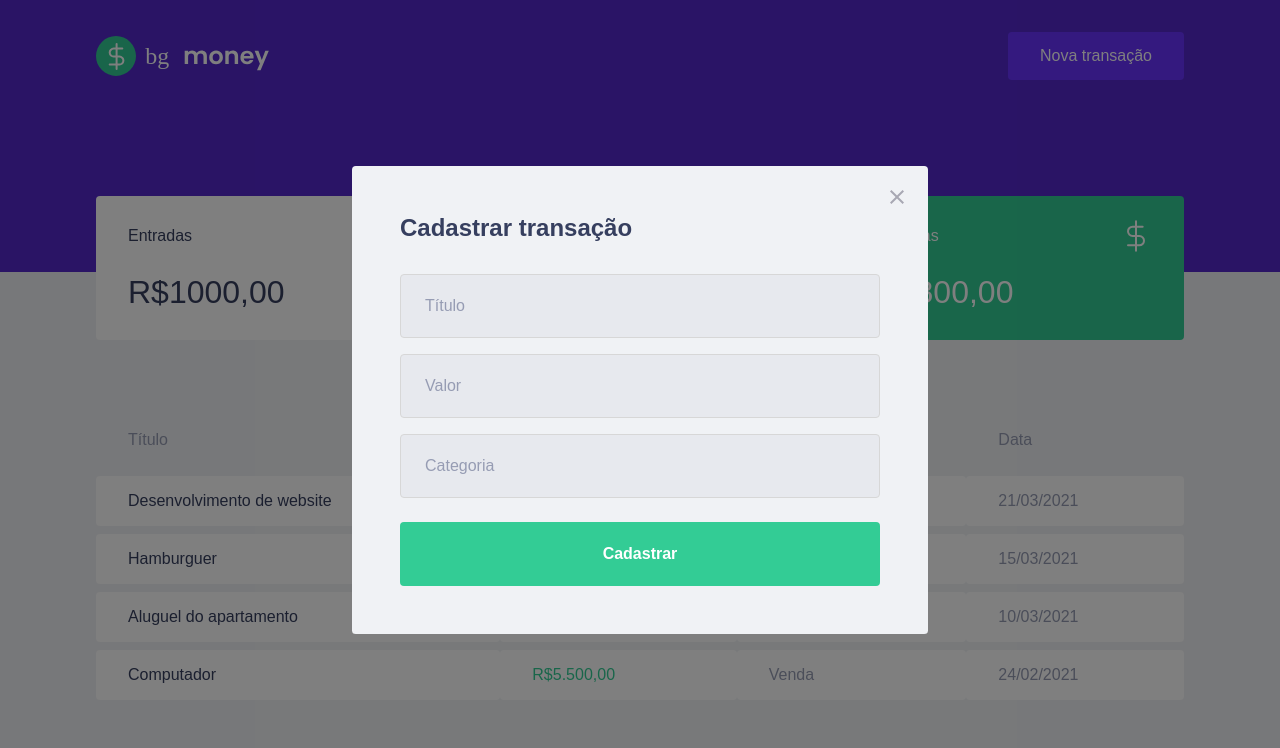
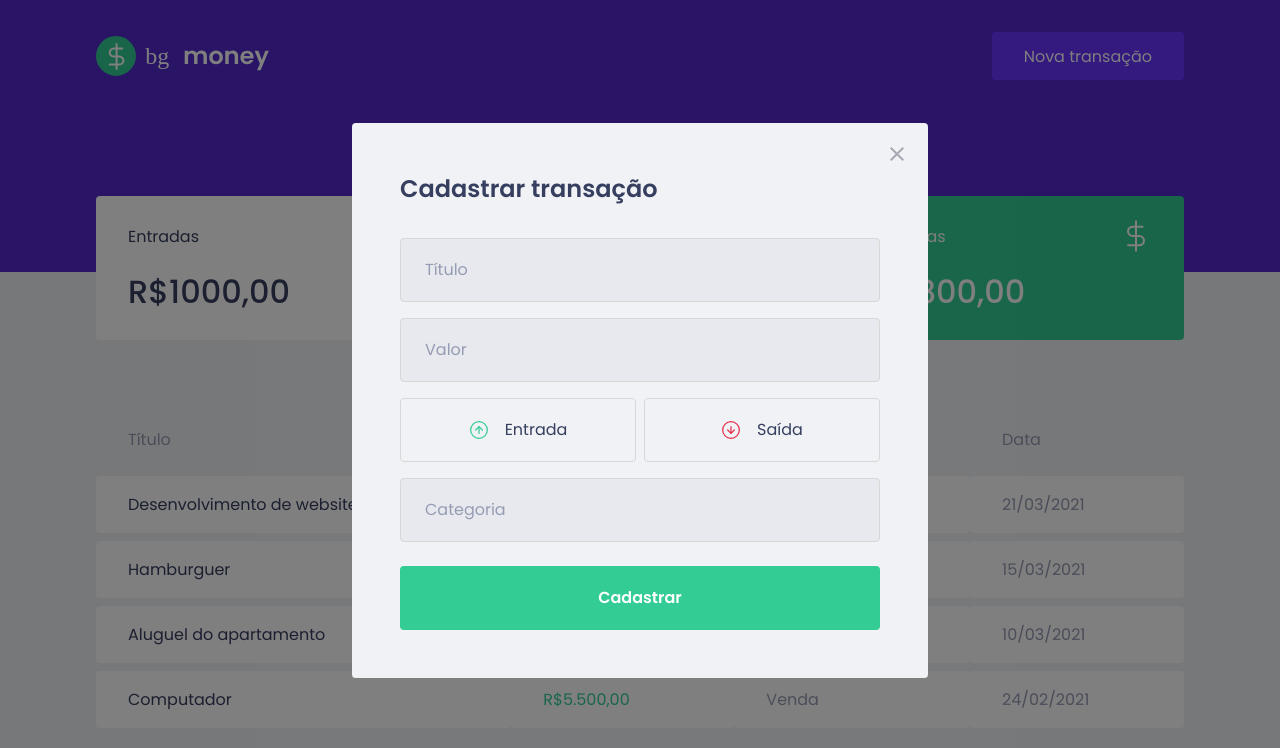
Before and after one commit to biancagualter/reactjs-bgmoney, a React (Create React App) app: page / in a window 1280 px wide. Both pictures are taken after a click on the button "Nova transação". Shown: the top 748 px of the page. Built offline with nearby package versions, Linux system fonts and the light colour scheme; no server answers; what miragejs would draw is missing.

Commit message:
🚧  creating Type buttons

```diff
--- a/package.json
+++ b/package.json
@@ -6,6 +6,7 @@
     "-": "^0.0.1",
     "axios": "^0.21.1",
     "miragejs": "^0.1.41",
+    "polished": "^4.1.1",
     "react": "^17.0.1",
     "react-dom": "^17.0.1",
     "react-modal": "^3.12.1",
--- a/src/components/NewTransactionModal/index.tsx
+++ b/src/components/NewTransactionModal/index.tsx
@@ -1,6 +1,9 @@
 import Modal from 'react-modal'
+
 import closeImg from '../../assets/close.svg'
-import { Container } from './styles'
+import incomeImg from '../../assets/income.svg'
+import outcomeImg from '../../assets/outcome.svg'
+import { Container, TransactionTypeContainer } from './styles'
 
 interface NewTransactionModalProps {
     isOpen: boolean
@@ -32,6 +35,22 @@
                     type="number"
                     placeholder="Valor"
                 />
+
+                <TransactionTypeContainer>
+                    <button
+                        type="button"
+                    >
+                        <img src={incomeImg} alt="Entrada"/>
+                        <span>Entrada</span>
+                    </button>
+                    <button
+                        type="button"
+                    >
+                        <img src={outcomeImg} alt="Saída"/>
+                        <span>Saída</span>
+                    </button>
+                </TransactionTypeContainer>
+
                 <input
                     placeholder="Categoria"
                 />
--- a/src/components/NewTransactionModal/styles.ts
+++ b/src/components/NewTransactionModal/styles.ts
@@ -1,4 +1,5 @@
 import styled from "styled-components";
+import { darken } from 'polished'
 
 export const Container = styled.form `
     h2 {
@@ -47,3 +48,42 @@
         }
     }
 `
+
+export const TransactionTypeContainer = styled.div `
+    margin: 1rem 0;
+    display: grid;
+    grid-template-columns: 1fr 1fr;
+    gap: 0.5rem;
+
+    button {
+        height: 4rem;
+        border-radius: 0.25rem;
+        border: 1px solid #d7d7d7;
+
+        display: flex;
+        align-items: center;
+        justify-content: center;
+
+        background: transparent;
+
+        transition: border-color .2s;
+
+        &:hover {
+            border-color: ${darken(0.1, '#d7d7d7')}
+        }
+
+        img {
+            height: 20px;
+            width: 20px;
+        }
+
+        span {
+            display: inline-block;
+            margin-left: 1rem;
+            font-size: 1rem;
+            color: var(--text-title)
+        }
+    }
+
+
+`
--- a/src/styles/global.ts
+++ b/src/styles/global.ts
@@ -12,7 +12,6 @@
         --text-title: #363F5F;
         --text-body: #969CB3;
 
-        --background: #F0F2F5;
         --shape: #FFFFFF;
     }
 
@@ -38,7 +37,7 @@
     }
 
     body, input, textarea, button {
-        font-family: 'Popins', sans-serif;
+        font-family: 'Poppins', sans-serif;
         font-weight: 400;
     }
 
```
Also changed, not shown: 1 other file (tests, documents, lock files or other folders).
